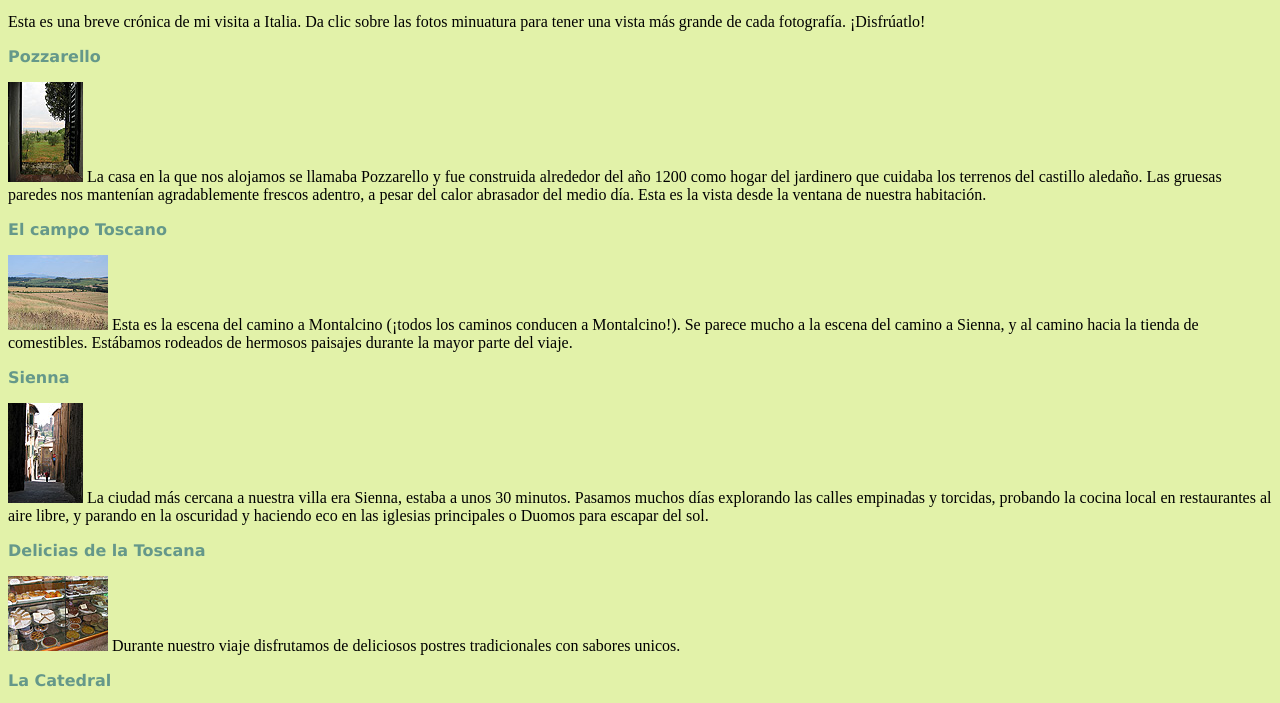
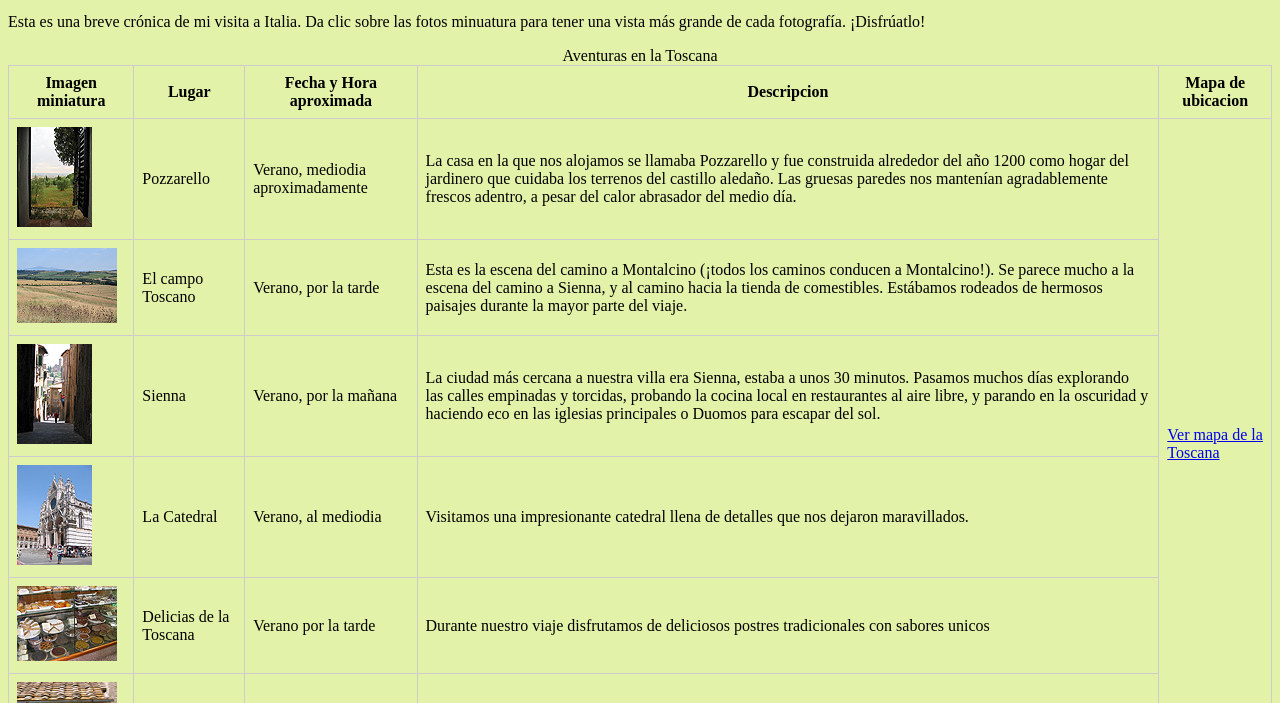
Before and after one commit to CarolinaPc01/hweb1, a plain HTML site: page practicas/p07/toscana/index.html in a window 1280 px wide. Shown: the part 46-749 px from the top of the page. Drawn offline with Linux system fonts and the light colour scheme.

Commit message:
Ejercicio 5: tabla de Aventuras en la Toscana

```diff
--- a/practicas/p07/toscana/index.html
+++ b/practicas/p07/toscana/index.html
@@ -1,30 +1,100 @@
 <!DOCTYPE html>
-<html>
+<html lang="es">
    <head>
+      <meta charset="utf-8">
       <title>Aventuras en la Toscana</title>
-      <meta charset="utf-8">
       <link rel="stylesheet" href="./mystyle.css">
+
+      <style>
+         table {
+            border: 1px solid black;
+            border-collapse: collapse;
+         }
+
+         td, th {
+            border: 1px solid #CCC;
+            padding: 8px;
+         }
+
+         img {
+            max-width: 100px;
+         }
+      </style>
    </head>
+
    <body>
       <h1>Aventuras en la Toscana</h1>
       <p>Esta es una breve crónica de mi visita a Italia. Da clic sobre las fotos minuatura para tener una vista más grande de cada fotografía. ¡Disfrúatlo!</p>
 
-      <h2>Pozzarello</h2>
-      <p><a href="ventana.html"><img src="fotosmini/ventana_mini.jpg" alt="vista desde la ventana del dormitorio" width="75" height="100"></a> La casa en la que nos alojamos se llamaba Pozzarello y fue construida alrededor del año 1200 como hogar del jardinero que cuidaba los terrenos del castillo aledaño. Las gruesas paredes nos mantenían agradablemente frescos adentro, a pesar del calor abrasador del medio día. Esta es la vista desde la ventana de nuestra habitación.</p>
+      <table>
+         <caption>Aventuras en la Toscana</caption>
+         <tr>
+            <th>Imagen miniatura</th>
+            <th>Lugar</th>
+            <th>Fecha y Hora aproximada</th>
+            <th>Descripcion</th>
+            <th>Mapa de ubicacion</th>
+         </tr>
+         <tr>
+            <td>
+               <a href="./ventana.html"><img src="./fotosmini/ventana_mini.jpg" width="75" height="100" alt="Vista desde la ventana del dormitorio">
+               </a>
+            </td>
+            <td>Pozzarello</td>
+            <td>Verano, mediodia aproximadamente</td>
+            <td>La casa en la que nos alojamos se llamaba Pozzarello y fue construida alrededor del año 1200 como hogar del jardinero que cuidaba los terrenos del castillo aledaño. Las gruesas paredes nos mantenían agradablemente frescos adentro, a pesar del calor abrasador del medio día.</td>
+            <td rowspan="6">
+               <a href="https://www.google.com/maps/search/?api=1&quey=Tuscany+Italy" target="_blank">Ver mapa de la Toscana</a>
+            </td>
+         </tr>
 
-      <h2>El campo Toscano</h2>
-      <p><a href="./campo.html"><img src="./fotosmini/campo_mini.jpg" alt="paisaje del campo toscano" width="100" height="75"></a> Esta es la escena del camino a Montalcino (¡todos los caminos conducen a Montalcino!). Se parece mucho a la escena del camino a Sienna, y al camino hacia la tienda de comestibles. Estábamos rodeados de hermosos paisajes durante la mayor parte del viaje.</p>
+         <tr>
+            <td>
+               <a href="./campo.html"><img src="./fotosmini/campo_mini.jpg" alt="paisaje del campo toscano" width="100" height="75"></a>
+            </td>
+            <td>El campo Toscano</td>
+            <td>Verano, por la tarde</td>
+            <td>Esta es la escena del camino a Montalcino (¡todos los caminos conducen a Montalcino!). Se parece mucho a la escena del camino a Sienna, y al camino hacia la tienda de comestibles. Estábamos rodeados de hermosos paisajes durante la mayor parte del viaje.
+            </td>
+         </tr>
 
-      <h2>Sienna</h2>
-      <p><a href="./sienna.html"><img src="./fotosmini/sienna_mini.jpg" alt="vista de la ciudad de Sienna" width="75" height="100"></a> La ciudad más cercana a nuestra villa era Sienna, estaba a unos 30 minutos. Pasamos muchos días explorando las calles empinadas y torcidas, probando la cocina local en restaurantes al aire libre, y parando en la oscuridad y haciendo eco en las iglesias principales o Duomos para escapar del sol.</p>
+         <tr>
+            <td>
+               <a href="./sienna.html"><img src="./fotosmini/sienna_mini.jpg" alt="vista de la ciudad de Sienna" width="75" height="100"></a>
+            </td>
+            <td>Sienna</td>
+            <td>Verano, por la mañana</td>
+            <td>La ciudad más cercana a nuestra villa era Sienna, estaba a unos 30 minutos. Pasamos muchos días explorando las calles empinadas y torcidas, probando la cocina local en restaurantes al aire libre, y parando en la oscuridad y haciendo eco en las iglesias principales o Duomos para escapar del sol.</td>
+         </tr>
 
-      <h2>Delicias de la Toscana</h2>
-      <p><a href="./postres.html"><img src="./fotosmini/postres_mini.jpg" alt="Postres tradicionales de la Toscana" width="100" height="75"></a> Durante nuestro viaje disfrutamos de deliciosos postres tradicionales con sabores unicos.</p>
+         <tr>
+            <td>
+               <a href="./catedral.html"><img src="./fotosmini/catedral_mini.jpg" alt="hermosa catedral de la Toscana" width="75" height="100"></a>
+            </td>
+            <td>La Catedral</td>
+            <td>Verano, al mediodia</td>
+            <td>Visitamos una impresionante catedral llena de detalles que nos dejaron maravillados.</td>
+         </tr>
 
-      <h2>La Catedral</h2>
-      <p><a href="./catedral.html"><img src="./fotosmini/catedral_mini.jpg" alt="hermosa catedral de la Toscana" width="75" height="100"></a> Visitamos una impresionante catedral llena de detalles que nos dejaron maravillados.</p>
+         <tr>
+            <td>
+               <a href="./postres.html"><img src="./fotosmini/postres_mini.jpg" alt="Postres tradicionales de la Toscana" width="100" height="75"></a>
+            </td>
+            <td>Delicias de la Toscana</td>
+            <td>Verano por la tarde</td>
+            <td>Durante nuestro viaje disfrutamos de deliciosos postres tradicionales con sabores unicos</td>
+         </tr>
 
-      <h2>Campos de Lavanda</h2>
-      <p><a href="./lavanda.html"><img src="./fotosmini/lavanda_mini.jpg" alt="campos de Lavanda" width="100" height="75"></a> Los campos de Lavanda nos regalaron un paisaje lleno de aromas inolvidables.</p>
+         <tr>
+            <td>
+               <a href="./lavanda.html"><img src="./fotosmini/lavanda_mini.jpg" alt="campos de Lavanda" width="100" height="75"></a>
+            </td>
+            <td>Campos de Lavanda</td>
+            <td>Verano, por la mañana</td>
+            <td>Los campos de Lavanda nos regalaron un paisaje lleno de aromas inolvidables.</td>
+         </tr>
+
+      </table>
+
    </body>
 </html>
```
